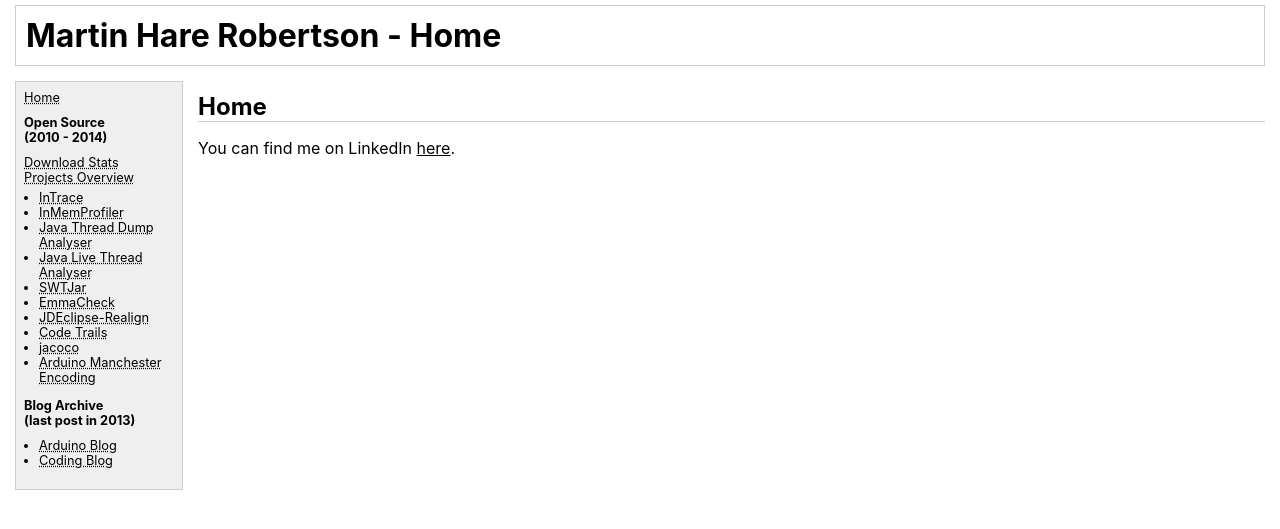
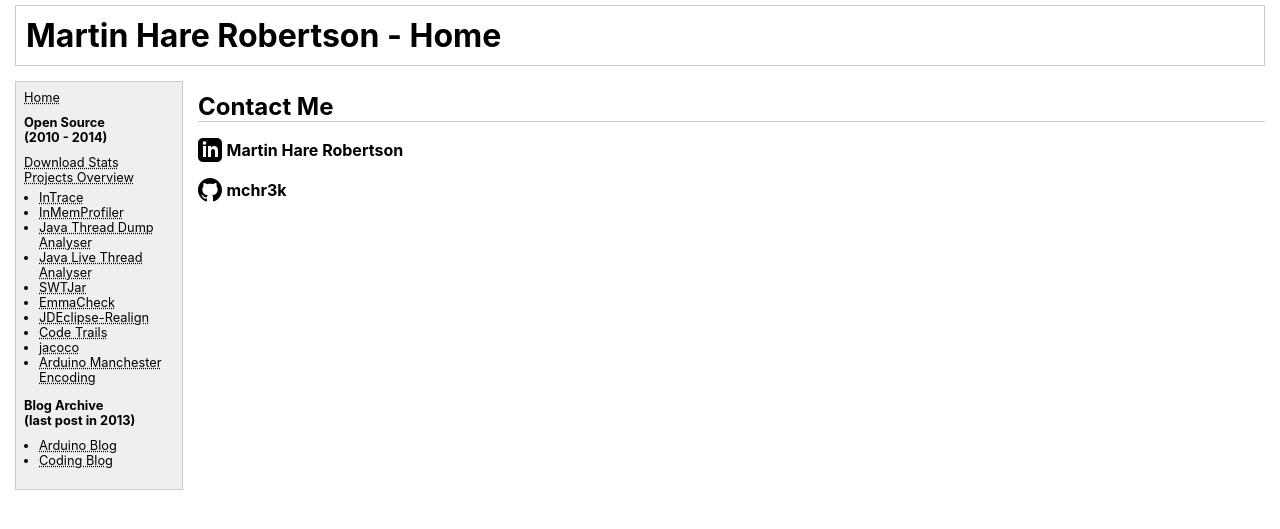
Before and after one commit to mchr3k/mchr3k.github.com, a Jekyll site: the page built from index.html, in a window 1280 px wide. Shown: the top 529 px of the page. Built offline with Jekyll 4.4.1, drawn with Linux system fonts in a browser that asks for light colours.

Commit message:
Add links to LinkedIn and Github

```diff
--- a/index.html
+++ b/index.html
@@ -3,10 +3,17 @@ layout: default
 title: Martin Hare Robertson - Home
 ---
 
-<h2>Home</h2>
+<h2>Contact Me</h2>
 
-<p>
-  You can find me on LinkedIn
-  <a href="https://www.linkedin.com/in/martin-hare-robertson-b8802019/">here</a
-  >.
+<p class="iconlink">
+  <a href="https://www.linkedin.com/in/martin-hare-robertson-b8802019/">
+    <img src="img/iconmonstr-linkedin-3.svg" />
+    <span>Martin Hare Robertson</span>
+  </a>
 </p>
+<p class="iconlink">
+  <a href="https://github.com/mchr3k">
+    <img src="img/iconmonstr-github-1.svg" />
+    <span>mchr3k</span>
+  </a>
+</p>
--- a/style.css
+++ b/style.css
@@ -95,3 +95,16 @@ p {
 .bold {
   font-weight: bold;
 }
+
+.iconlink a {
+  text-decoration: none;
+}
+
+.iconlink span {
+  font-weight: bold;
+  vertical-align: middle;
+}
+
+.iconlink img {
+  vertical-align: middle;
+}
```
Also changed, not shown: img/iconmonstr-github-1.svg (added), img/iconmonstr-linkedin-3.svg (added).
